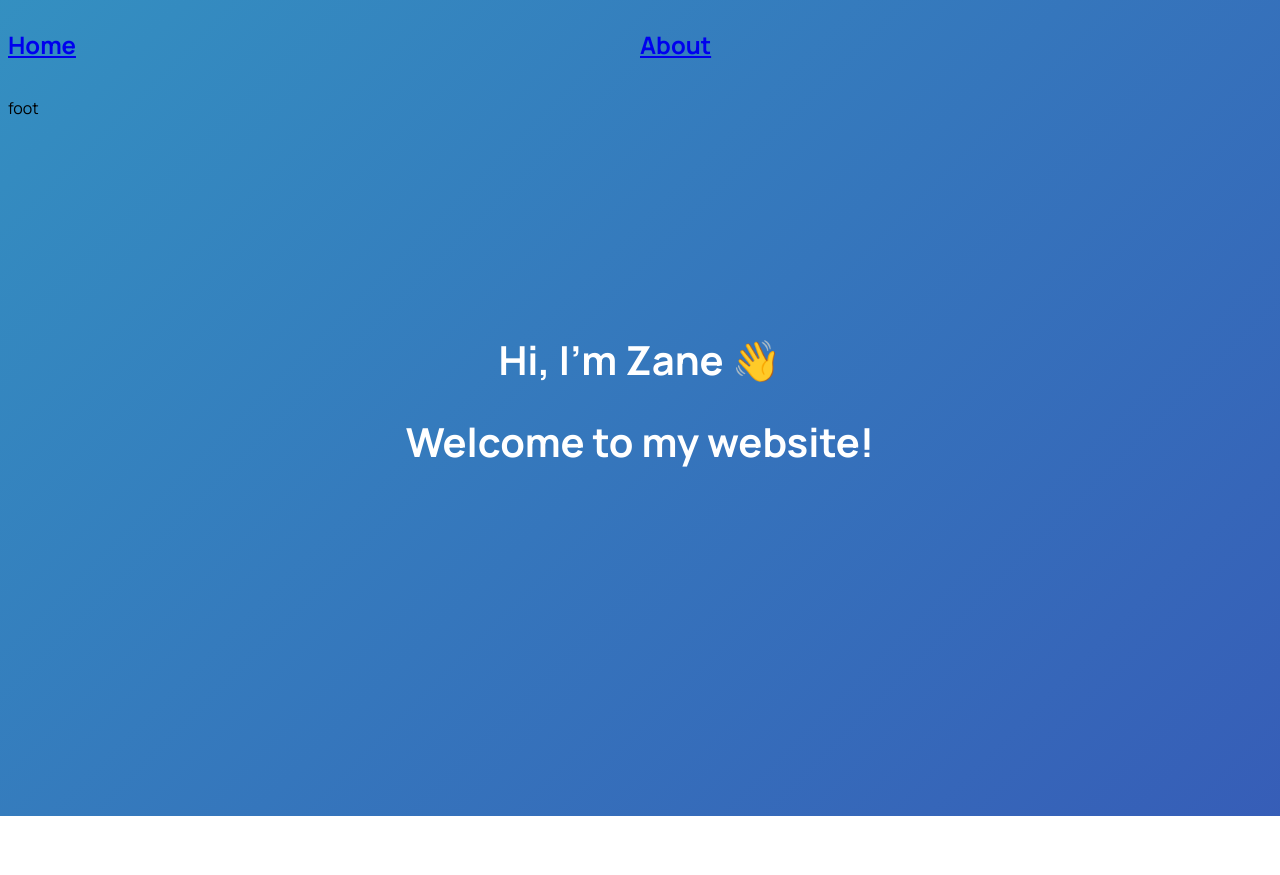
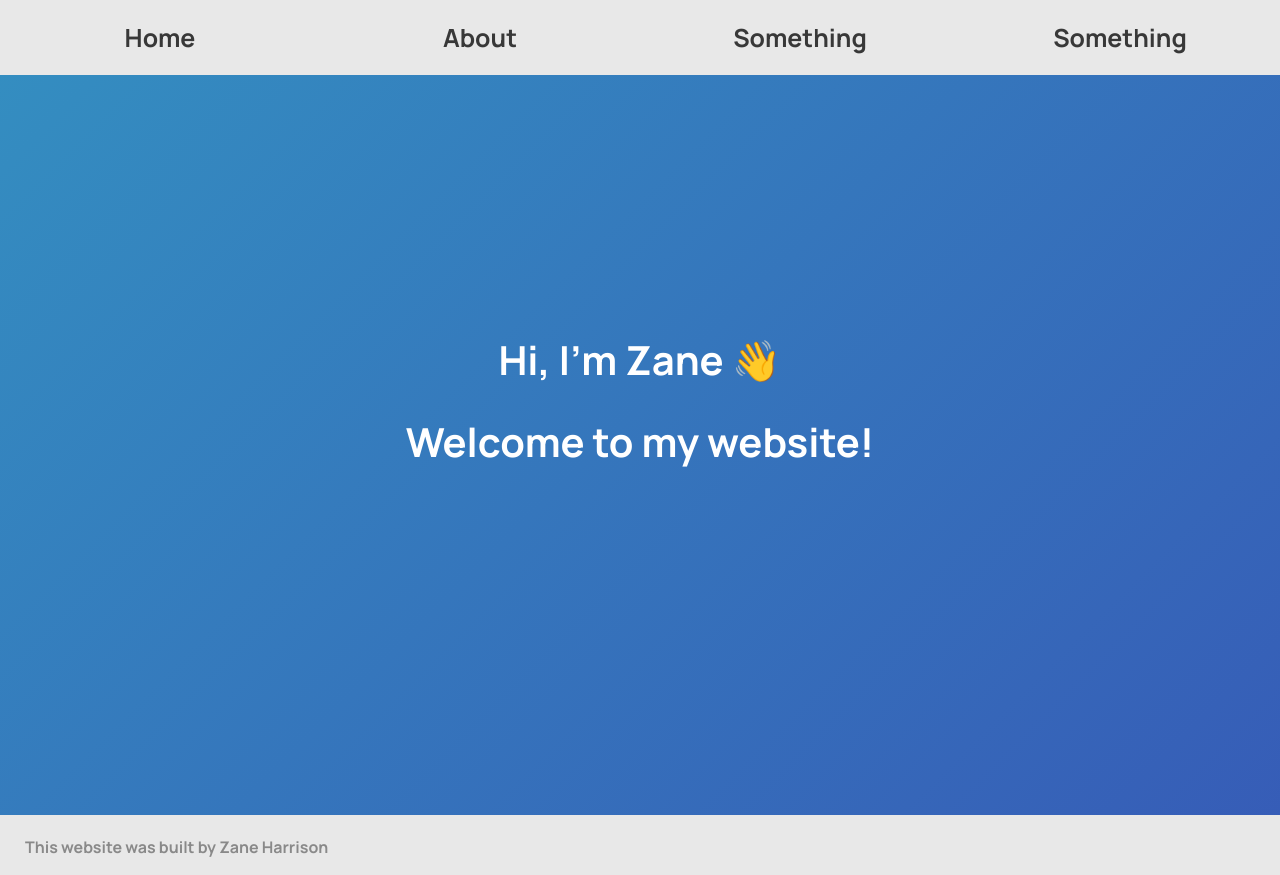
Before and after one commit to zaneHarrison/zlh-personal-site, a Next.js app: page / in a window 1280 px wide. Before the commit the page ends 816 px from the top, so only its background shows below. Built offline with nearby package versions, Linux system fonts and the light colour scheme.

Commit message:
Added landing page greeting component

```diff
--- a/app/components/AboutMeSection.js
+++ /dev/null
@@ -1 +0,0 @@
-export default function AboutMeSection() {}
--- /dev/null
+++ b/app/components/Footer.js
@@ -0,0 +1,11 @@
+import footerStyles from "../../styles/Footer.module.css";
+
+export default function Footer() {
+  return (
+    <div className="site-footer">
+      <div className={footerStyles["footer-text"]}>
+        <p>This website was built by Zane Harrison</p>
+      </div>
+    </div>
+  );
+}
--- /dev/null
+++ b/app/components/Header.js
@@ -0,0 +1,30 @@
+import headerStyles from "../../styles/Header.module.css";
+import buttonStyles from "../../styles/Button.module.css";
+import Link from "next/link";
+
+export default function Header() {
+  return (
+    <div className={headerStyles["flex-container"]}>
+      <div className={headerStyles["flex-child"]}>
+        <Link href="/">
+          <button className={buttonStyles["nav-button"]}>Home</button>
+        </Link>
+      </div>
+      <div className={headerStyles["flex-child"]}>
+        <Link href="/about">
+          <button className={buttonStyles["nav-button"]}>About</button>
+        </Link>
+      </div>
+      <div className={headerStyles["flex-child"]}>
+        <Link href="/about">
+          <button className={buttonStyles["nav-button"]}>Something</button>
+        </Link>
+      </div>
+      <div className={headerStyles["flex-child"]}>
+        <Link href="/about">
+          <button className={buttonStyles["nav-button"]}>Something</button>
+        </Link>
+      </div>
+    </div>
+  );
+}
--- /dev/null
+++ b/app/components/LandingPageGreeting.js
@@ -0,0 +1,10 @@
+import homeStyles from "../../styles/Home.module.css";
+
+export default function LandingPageGreeting() {
+  return (
+    <div className={homeStyles.center}>
+      <h1 className={homeStyles["center-text"]}>Hi, I'm Zane 👋</h1>
+      <h1 className={homeStyles["center-text"]}>Welcome to my website!</h1>
+    </div>
+  );
+}
--- a/app/globals.css
+++ b/app/globals.css
@@ -1,4 +1,5 @@
 body {
+  margin: 0px;
   background: linear-gradient(-45deg, #383cb1, #33a0c4, #2bc5a1);
   background-size: 400% 400%;
   animation: gradient 15s ease infinite;
@@ -16,3 +17,23 @@ body {
     background-position: 0% 50%;
   }
 }
+
+.page-wrap {
+  min-height: 100%;
+  /* equal to footer height */
+  margin-bottom: -60px;
+}
+.page-wrap:after {
+  content: "";
+  display: block;
+}
+.site-footer,
+.page-wrap:after {
+  /*equal to .page-wrap class's margin-bottom property */
+  height: 60px;
+  width: 100vw;
+}
+.site-footer {
+  background: #e8e8e8;
+  color: rgb(137, 137, 137);
+}
--- a/app/layout.js
+++ b/app/layout.js
@@ -1,45 +1,23 @@
-import './globals.css'
-import headerStyles from '../styles/Header.module.css'
-import { Inter, Manrope } from 'next/font/google'
-import Link from 'next/link'
+import "./globals.css";
+import { Manrope } from "next/font/google";
+import Header from "./components/Header";
+import Footer from "./components/Footer";
 
-const inter = Inter({ subsets: ['latin'] })
-const manrope = Manrope({ subsets: ['latin'] })
+const manrope = Manrope({ subsets: ["latin"] });
 
 export const metadata = {
-  title: 'Zane\'s Website',
-  description: 'Created by Zane Harrison',
-}
-
-export function Header() {
-  return (
-    <div className={headerStyles["flex-container"]}>
-      <div className={headerStyles["flex-child"]}>
-        <Link href='/'><h2>Home</h2></Link>
-      </div>
-      <div className={headerStyles["flex-child"]}>
-        <Link href='/about'><h2>About</h2></Link>
-      </div>
-    </div>
-  )
-}
-
-export function Footer() {
-  return (
-    <div>
-      <p>foot</p>
-    </div>
-  )
-}
+  title: "Zane's Website",
+  description: "Created by Zane Harrison",
+};
 
 export default function RootLayout({ children }) {
   return (
     <html lang="en">
       <body className={manrope.className}>
-        <Header/>
-        {children}
-        <Footer/>
+        <Header />
+        <div className="page-wrap">{children}</div>
+        <Footer />
       </body>
     </html>
-  )
+  );
 }
--- a/app/page.js
+++ b/app/page.js
@@ -1,12 +1,9 @@
-import homeStyles from '../styles/Home.module.css'
+import LandingPageGreeting from "./components/LandingPageGreeting";
 
 export default function Home() {
   return (
     <main>
-      <div className={homeStyles.center}>
-        <h1 className={homeStyles['center-text']}>Hi, I'm Zane 👋</h1>
-        <h1 className={homeStyles['center-text']}>Welcome to my website!</h1>
-      </div>
+      <LandingPageGreeting />
     </main>
-  )
+  );
 }
--- /dev/null
+++ b/styles/Button.module.css
@@ -0,0 +1,13 @@
+.nav-button {
+  border: none;
+  font-family: inherit;
+  background-color: #e8e8e8;
+  font-weight: bold;
+  transition: transform 0.3s;
+  font-size: 25px;
+  color: rgb(56, 56, 56);
+}
+
+.nav-button:hover {
+  transform: scale(1.175);
+}
--- /dev/null
+++ b/styles/Footer.module.css
@@ -0,0 +1,6 @@
+.footer-text {
+  line-height: 30px;
+  font-weight: bold;
+  padding-top: 1px;
+  padding-left: 25px;
+}
--- a/styles/Header.module.css
+++ b/styles/Header.module.css
@@ -1,7 +1,14 @@
 .flex-container {
-    display: flex;
+  display: flex;
+  width: 100%;
+  height: 75px;
+  justify-content: center;
 }
 
 .flex-child {
-    flex: 1;
+  background-color: #e8e8e8;
+  flex: 1;
+  display: flex;
+  align-items: center;
+  justify-content: center;
 }
```
Also changed, not shown: styles/Image.module.css (+4 -4 lines), public/headshot.jpg (added), styles/Home.module.css (indentation only), 1 other file (tests, documents, lock files or other folders). Lines whose indentation alone changed are shown as unchanged.
